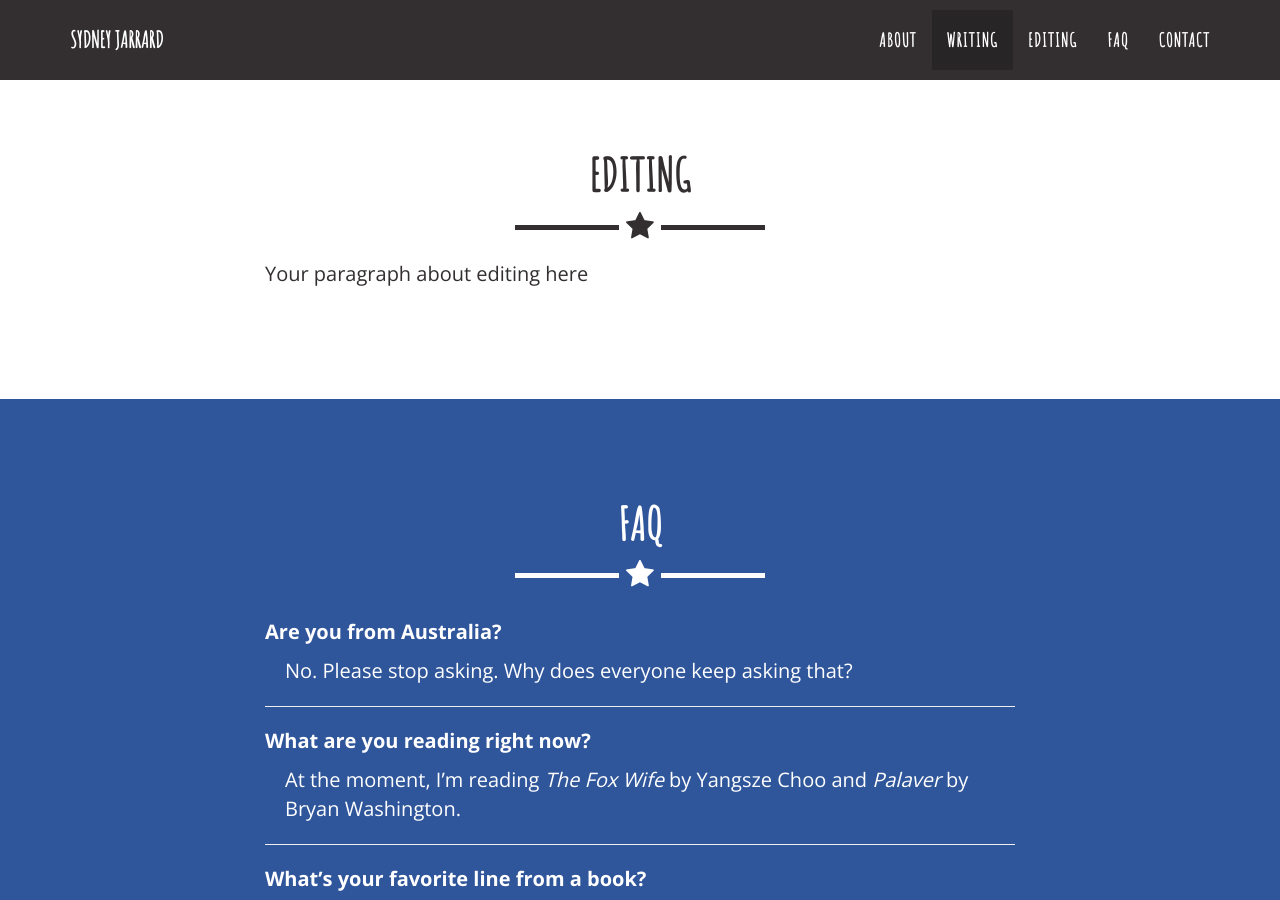
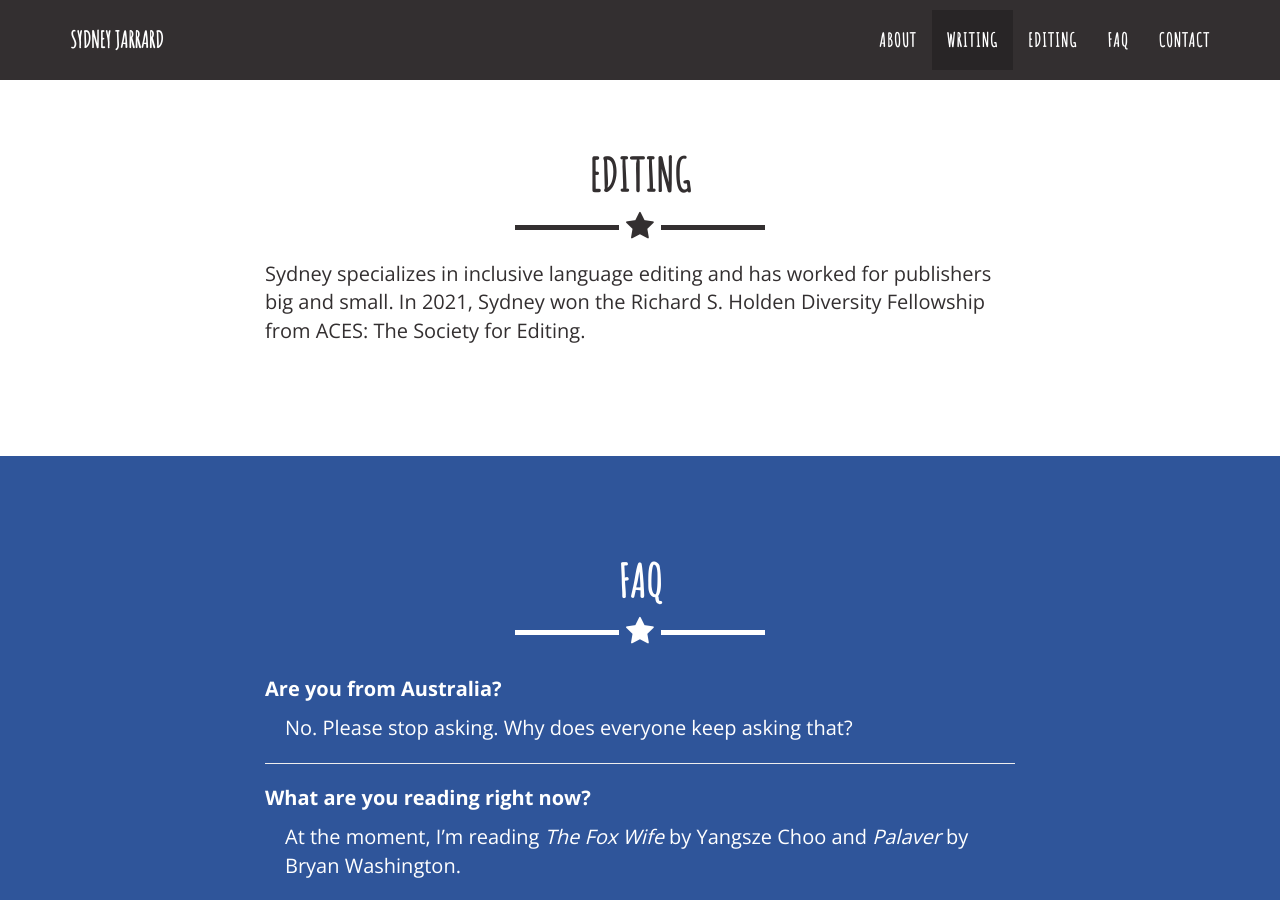
Before and after one commit to sydneyjarrard/sydneyjarrard.github.io, a Jekyll site: the page built from index.html, in a window 1280 px wide and 900 px high, scrolled down 2137 px. Built offline with Jekyll 4.4.1, drawn with Linux system fonts in a browser that asks for light colours.

Commit message:
Update editing.html

```diff
--- a/_includes/editing.html
+++ b/_includes/editing.html
@@ -8,7 +8,7 @@
             </div>
             <div class="row">
                 <div class="col-lg-8 col-lg-offset-2">
-                    <p>Your paragraph about editing here</p>
+                    <p>Sydney specializes in inclusive language editing and has worked for publishers big and small. In 2021, Sydney won the Richard S. Holden Diversity Fellowship from ACES: The Society for Editing.</p>
                 </div>
             </div>
         </div>
```
